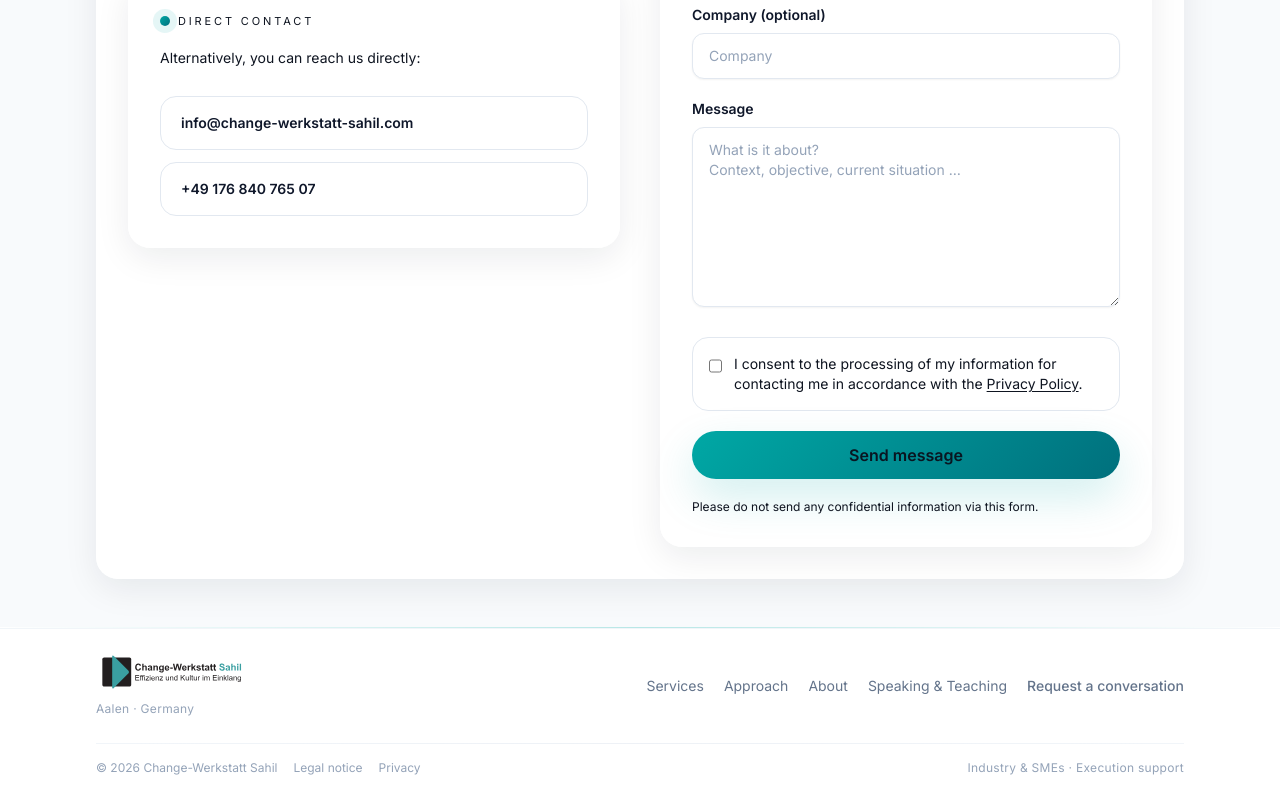
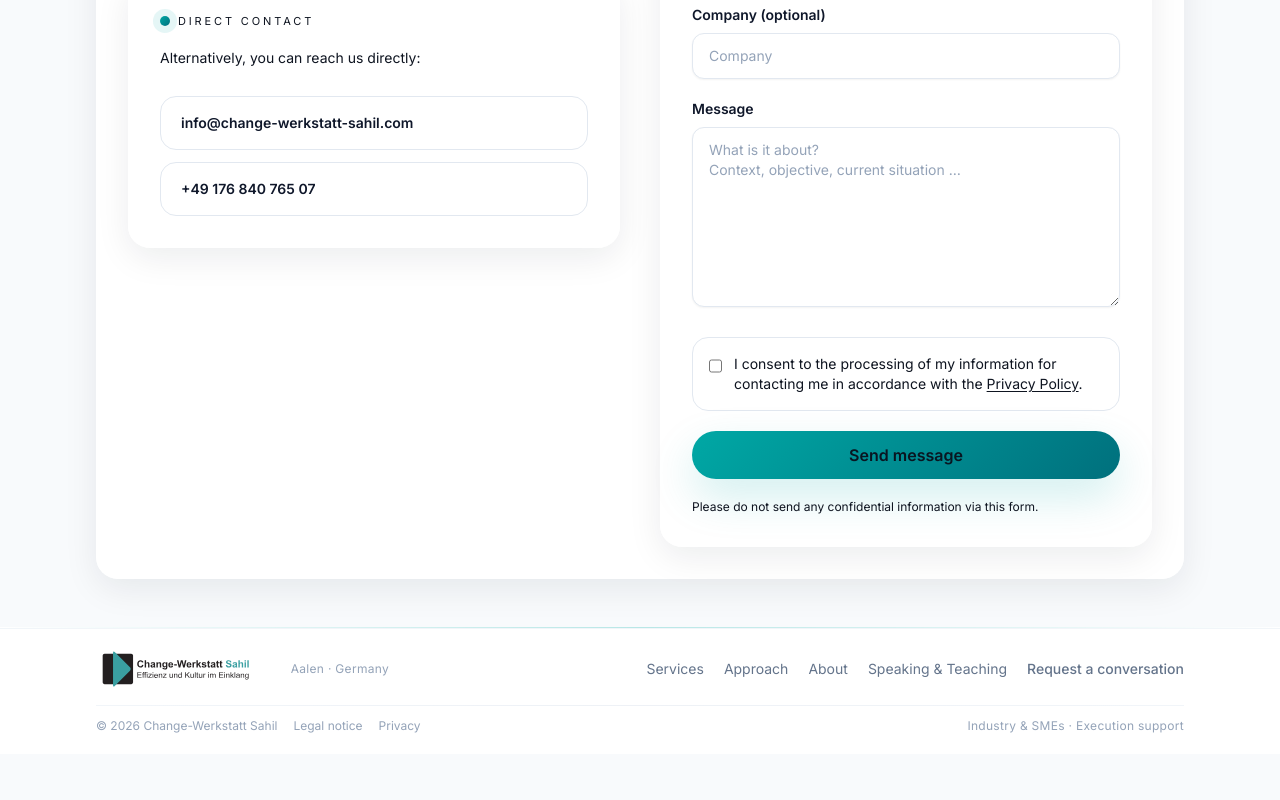
Before and after one commit to Change-Sahil/Website, a Next.js app: page /en/contact in a window 1280 px wide. Shown: the part 390-1190 px from the top of the page. After the commit the page ends 1144 px from the top, so only its background shows below. Built offline with nearby package versions, Linux system fonts and the light colour scheme; no server answers.

Commit message:
Footer und CTA angepasst

```diff
--- a/src/components/Footer.tsx
+++ b/src/components/Footer.tsx
@@ -16,19 +16,19 @@ export default function Footer() {
       <div className="h-px bg-gradient-to-r from-transparent via-[rgba(0,168,165,0.28)] to-transparent" />
       <div className="border-t border-slate-100" />
 
-      <div className="page-wrap py-5 sm:py-6">
+      <div className="page-wrap py-4 sm:py-5">
 
         {/* Haupt-Zeile: Logo + Navigation */}
-        <div className="flex flex-col gap-6 sm:flex-row sm:items-center sm:justify-between">
+        <div className="flex flex-col gap-4 sm:flex-row sm:items-center sm:justify-between">
 
           {/* Links: Logo + Standort */}
-          <div className="flex flex-col gap-2">
+          <div className="flex items-center gap-4">
             <Link href={`/${locale}`} className="inline-flex items-center transition-opacity hover:opacity-90">
               {/* eslint-disable-next-line @next/next/no-img-element */}
               <img
                 src="/Change-Werkstatt_Vector.svg"
                 alt="Change-Werkstatt Sahil"
-                className="h-[38px] w-auto"
+                className="h-[40px] w-auto"
               />
             </Link>
             <p className="text-xs leading-5 text-slate-400 tracking-wide">
@@ -51,10 +51,10 @@ export default function Footer() {
         </div>
 
         {/* Trennlinie */}
-        <div className="mt-6 h-px bg-gradient-to-r from-slate-100 via-slate-200/60 to-slate-100" />
+        <div className="mt-4 h-px bg-gradient-to-r from-slate-100 via-slate-200/60 to-slate-100" />
 
         {/* Untere Zeile: Copyright + Legal */}
-        <div className="mt-4 flex flex-col gap-2 text-xs text-slate-400 sm:flex-row sm:items-center sm:justify-between">
+        <div className="mt-3 flex flex-col gap-2 text-xs text-slate-400 sm:flex-row sm:items-center sm:justify-between">
           <div className="flex items-center gap-4">
             <span>© {year} Change-Werkstatt Sahil</span>
             <Link href={`/${locale}/impressum`}   className="hover:text-slate-600 transition-colors duration-150">{tFooter("imprint")}</Link>
--- a/src/messages/de.json
+++ b/src/messages/de.json
@@ -55,7 +55,7 @@
         "Woran sich der Bedarf oft zeigt"
       ],
       "targets": [
-        "Dort, wo Verantwortung für Umsetzung übernommen wird, unabhängig von Funktion oder Hierarchie",
+        "Überall dort, wo Menschen Umsetzung verbindlich voranbringen sollen, unabhängig von Funktion oder Hierarchie",
         "In Bereichen, in denen Führung, Kommunikation und Zusammenarbeit unter Belastung funktionieren müssen",
         "In Organisationen des industriellen Mittelstands, in denen Veränderung nicht zusätzlich organisiert, sondern wirksam integriert werden soll",
         "In Phasen, in denen operative Realität, Führungslogik und kulturelle Orientierung wieder zusammenfinden müssen"
@@ -70,8 +70,8 @@
     },
     "orientation": {
       "kicker": "15 Minuten Orientierung",
-      "title": "Kurz klären\nFundiert entscheiden",
-      "text": "In einem kurzen Gespräch ordnen wir Anlass, Zielbild und das passende Format, Workshop, Partnerschaft oder Sparring.",
+      "title": "Kurz klären.\nFundiert entscheiden.",
+      "text": "In einem kurzen Gespräch ordnen wir Anlass, Zielbild und das passende Format.",
       "ctaPrimary": "Gespräch anfragen",
       "ctaSecondary": "Leistungen ansehen"
     }
--- a/src/messages/en.json
+++ b/src/messages/en.json
@@ -70,8 +70,8 @@
     },
     "orientation": {
       "kicker": "15 minutes orientation",
-      "title": "Clarify briefly\nDecide with confidence",
-      "text": "In a short conversation, we structure the situation, define the target and identify the appropriate format, workshop, partnership or sparring.",
+      "title": "Clarify briefly.\nDecide with confidence.",
+      "text": "In a short conversation, we structure the situation, define the target and identify the appropriate format.",
       "ctaPrimary": "Request a call",
       "ctaSecondary": "View services"
     }
--- a/src/messages/es.json
+++ b/src/messages/es.json
@@ -70,8 +70,8 @@
     },
     "orientation": {
       "kicker": "15 minutos de orientación",
-      "title": "Aclarar brevemente\nDecidir con criterio",
-      "text": "En una conversación breve estructuramos la situación, definimos el objetivo y el formato adecuado, taller, acompañamiento o sparring.",
+      "title": "Aclarar brevemente.\nDecidir con criterio.",
+      "text": "En una conversación breve estructuramos la situación, definimos el objetivo y el formato adecuado.",
       "ctaPrimary": "Solicitar conversación",
       "ctaSecondary": "Ver servicios"
     }
--- a/src/messages/tr.json
+++ b/src/messages/tr.json
@@ -70,8 +70,8 @@
     },
     "orientation": {
       "kicker": "15 dakika yön bulma",
-      "title": "Kısa netleştirme\nSağlam karar",
-      "text": "Kısa bir görüşmede durumu netleştirir, hedefi tanımlar ve uygun formatı belirleriz, atölye, eşlik veya sparring.",
+      "title": "Kısa netleştirme.\nSağlam karar.",
+      "text": "Kısa bir görüşmede durumu netleştirir, hedefi tanımlar ve uygun formatı belirleriz.",
       "ctaPrimary": "Görüşme talep et",
       "ctaSecondary": "Hizmetleri incele"
     }
```
